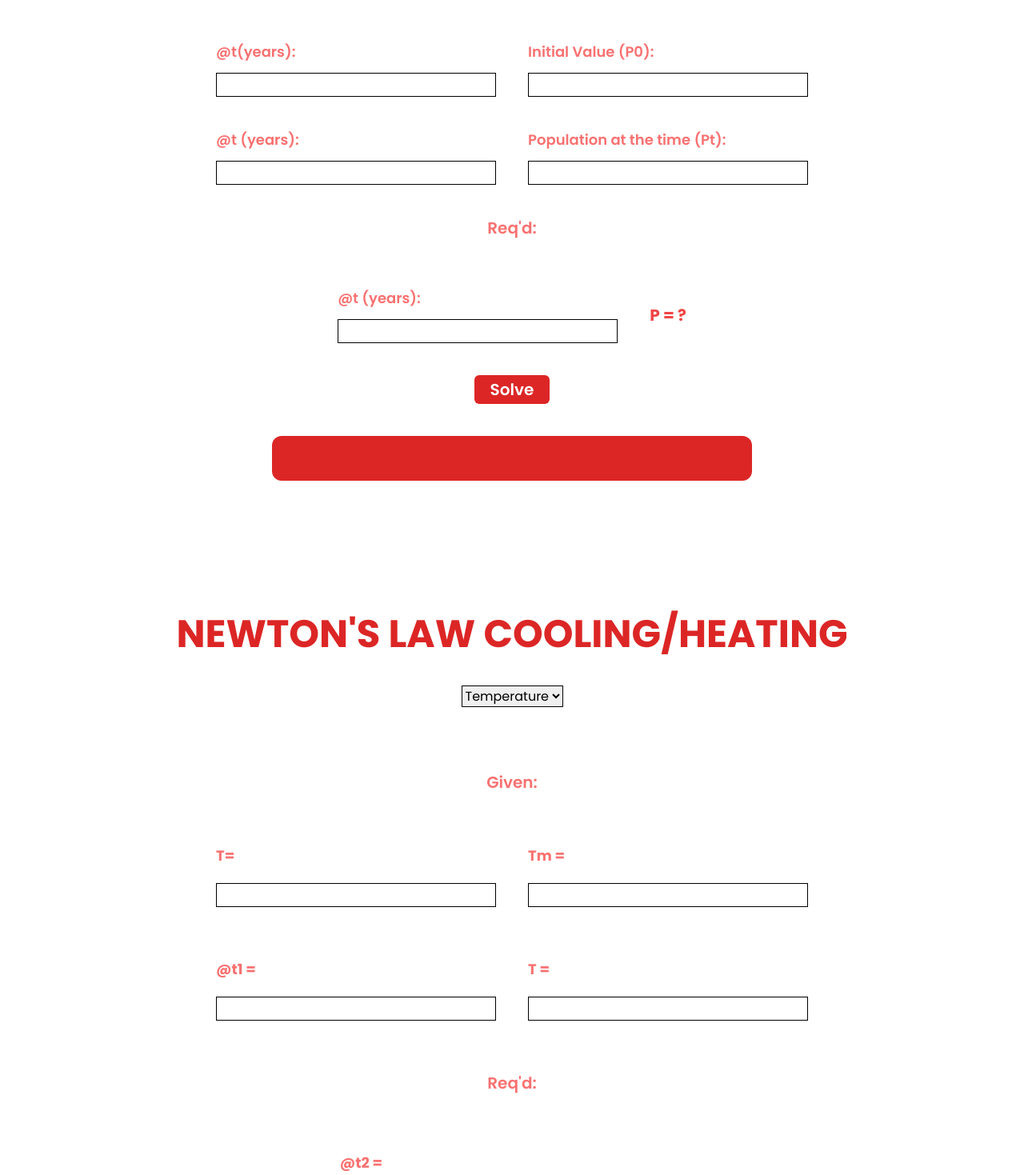
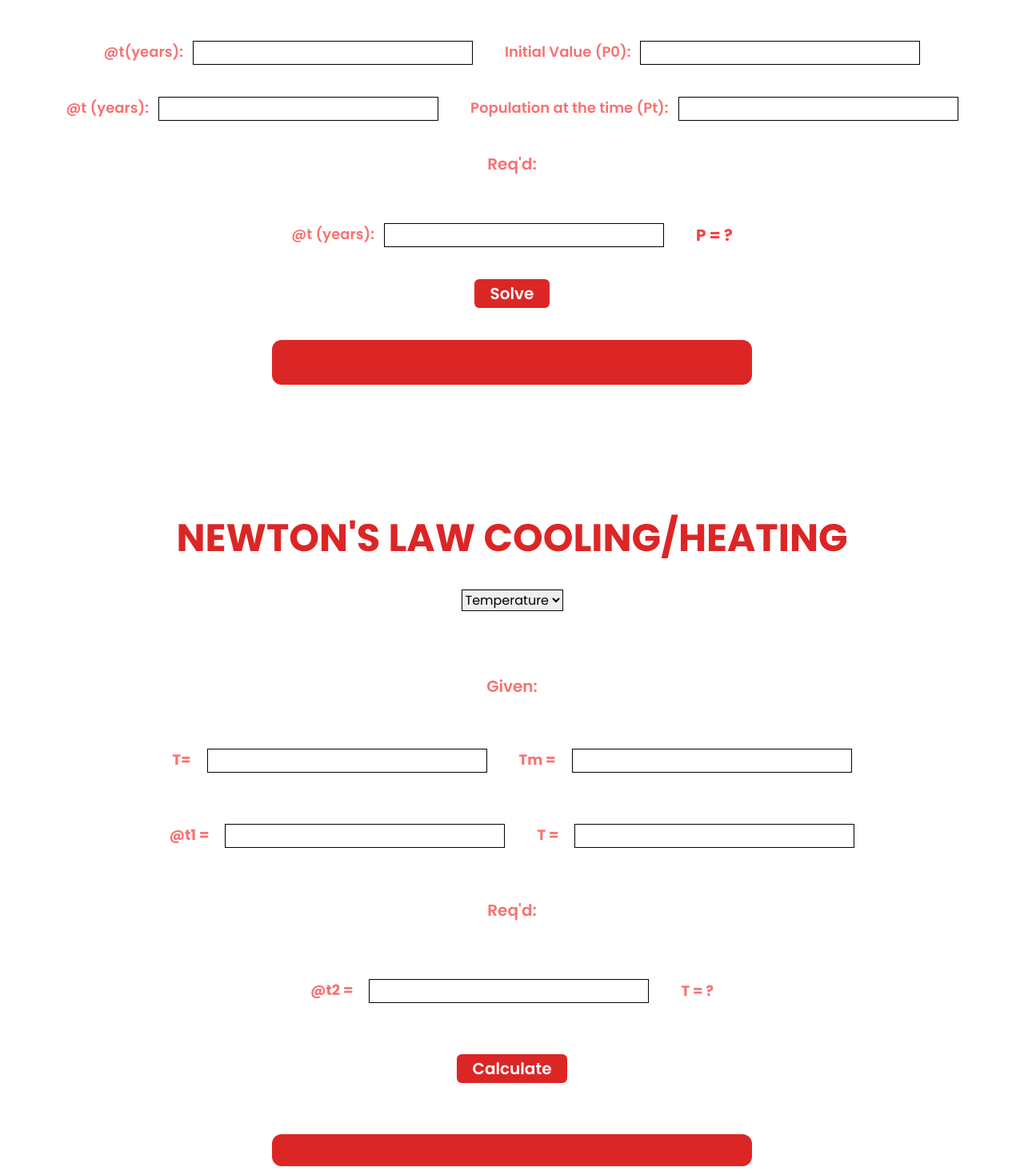
Before and after one commit to AndreJarl/DifferentialEquationsSolver, a React (Vite) app: page / in a window 1280 px wide. Shown: the part 1700-3169 px from the top of the page at 80% size. Built offline with nearby package versions, Linux system fonts and the light colour scheme.

Commit message:
fixed size

```diff
--- a/src/components/growthanddecay/Ginitial.jsx
+++ b/src/components/growthanddecay/Ginitial.jsx
@@ -55,7 +55,7 @@ const Ginitial = () => {
     <div className='flex flex-col justify-center items-center pt-20 gap-16 text-lg text-red-400 font-bold'>
       <div className='flex flex-col gap-10 lg:flex lg:flex-row'>
 
-      <label className='flex gap-5'>
+      <label className='flex flex-col gap-5 lg:flex lg:flex-row'>
         @t =
         <input
          className='text-center'
@@ -68,7 +68,7 @@ const Ginitial = () => {
         />
       </label>
 
-      <label className='flex gap-5 '>
+      <label className='flex flex-col gap-5 lg:flex lg:flex-row'>
         P =
         <input
           className='text-center'
@@ -83,7 +83,7 @@ const Ginitial = () => {
       </div>
       <div className='flex flex-col gap-10 lg:flex lg:flex-row'>
 
-      <label className='flex gap-5'>
+      <label className='flex flex-col gap-5 lg:flex lg:flex-row'>
         @t =
         <input
           type="text"
@@ -96,7 +96,7 @@ const Ginitial = () => {
         />
       </label>
 
-      <label className='flex gap-5'>
+      <label className='flex flex-col gap-5 lg:flex lg:flex-row'>
         P =
         <input
           type="text"
@@ -110,7 +110,7 @@ const Ginitial = () => {
       </label>
       </div>
       <button className='bg-red-600 px-5 py-1 flex justify-center items-center text-white font-semibold rounded-md text-xl'  onClick={calculateInitialPopulation}>Calculate Initial Value</button>
-      <div className='rounded-xl bg-red-600 text-white min-w-[350px] md:min-w-[600px] lg:min-w-[600px] max-w-full text-center py-5 mb-10 text-xl font-bold flex flex-col justify-center gap-4 '>
+      <div className='px-5 rounded-xl bg-red-600 text-white min-w-[250px] md:min-w-[600px] lg:min-w-[600px] max-w-full text-center py-5 mb-10 text-xl font-bold flex flex-col justify-center gap-4 '>
       <div className={`solution ${showSolution ? 'visible' : 'hidden'}`}>
         <div className='flex flex-col justify-center gap-10 pb-10 pt-10 sm:text-lg'>
            <div className='flex gap-10  justify-center'>
--- a/src/components/growthanddecay/Gtime.jsx
+++ b/src/components/growthanddecay/Gtime.jsx
@@ -42,7 +42,7 @@ const GrowthTimeCalculator = () => {
   return (
     <div className='flex flex-col justify-center items-center pt-20 gap-16 text-lg text-red-400 font-bold'>
 
-      <label className='flex gap-5 '>
+      <label className='flex flex-col gap-5 lg:flex lg:flex-row'>
         Initial Value:
         <input
          className='text-center'
@@ -53,7 +53,7 @@ const GrowthTimeCalculator = () => {
 
         />
       </label>
-      <label className='flex gap-5 '>
+      <label className='flex flex-col gap-5 lg:flex lg:flex-row'>
         Target Value:
         <input
           className='text-center'
@@ -64,7 +64,7 @@ const GrowthTimeCalculator = () => {
 
         />
       </label>
-      <label className='flex gap-5 '>
+      <label className='flex flex-col gap-5 lg:flex lg:flex-row'>
         Growth Rate:
         <input
           className='text-center'
@@ -76,7 +76,7 @@ const GrowthTimeCalculator = () => {
         />
       </label>
       <button className='bg-red-600 px-5 py-1 flex justify-center items-center text-white font-semibold rounded-md text-xl' onClick={calculateTime}>Calculate Time</button>
-      <div className=' rounded-xl bg-red-600 text-white min-w-[350px] md:min-w-[600px] lg:min-w-[600px] max-w-full text-center py-5 mb-10 text-xl font-bold flex flex-col justify-center gap-4 '>
+      <div className=' px-5 rounded-xl bg-red-600 text-white min-w-[250px] md:min-w-[600px] lg:min-w-[600px] max-w-full text-center py-5 mb-10 text-xl font-bold flex flex-col justify-center gap-4 '>
       {result && (
         <div>
           <p className='pb-5'>
--- a/src/components/growthanddecay/Population.jsx
+++ b/src/components/growthanddecay/Population.jsx
@@ -40,7 +40,7 @@ function SeparableVariable() {
       <p className='text-center text-red-400 text-xl font-semibold scroll  pb-5'>Given:</p>
       <div className='gap-10 flex flex-col lg:flex lg:flex-row justify-center items-center'>
       <div>
-      <label className='text-lg font-semibold text-red-400 gap-3 flex flex-col'>
+      <label className='text-lg font-semibold text-red-400 gap-3 flex flex-col lg:flex lg:flex-row'>
           @t(years):
           <input
             className='text-black font-normal border border-black text-center min-w-[150px] max-w-full'
@@ -49,7 +49,7 @@ function SeparableVariable() {
         </label>
       </div>
       <div>
-      <label className='text-lg font-semibold text-red-400 gap-3 flex flex-col'>
+      <label className='text-lg font-semibold text-red-400 gap-3 flex flex-col lg:flex lg:flex-row'>
           Initial Value (P0):
           <input
             className='text-black font-normal border border-black text-center min-w-[150px] max-w-full'
@@ -64,7 +64,7 @@ function SeparableVariable() {
 
 
       <div>
-        <label className='text-lg font-semibold text-red-400 gap-3 flex flex-col'>
+      <label className='text-lg font-semibold text-red-400 gap-3 flex flex-col lg:flex lg:flex-row'>
           @t (years):
           <input
             className='text-black font-normal border border-black text-center min-w-[150px] max-w-full'
@@ -75,7 +75,7 @@ function SeparableVariable() {
         </label>
       </div>
       <div>
-      <label className='text-lg font-semibold text-red-400 gap-3 flex flex-col'>
+      <label className='text-lg font-semibold text-red-400 gap-3 flex flex-col lg:flex lg:flex-row'>
           Population at the time (Pt):
           <input
           className='text-black font-normal border border-black text-center min-w-[150px] max-w-full'
@@ -91,7 +91,7 @@ function SeparableVariable() {
 
 
       <div>
-      <label className='text-lg font-semibold text-red-400 gap-3 flex flex-col'>
+      <label className='text-lg font-semibold text-red-400 gap-3 flex flex-col lg:flex lg:flex-row'>
           @t (years):
           <input
             className='text-black font-normal border border-black text-center min-w-[150px] max-w-full'
@@ -107,7 +107,7 @@ function SeparableVariable() {
       </div>
      </div>
       <button className='bg-red-600 px-5 py-1 flex justify-center items-center text-white font-semibold rounded-md text-xl' onClick={solveEquation}>Solve</button>
-      <div className='rounded-xl bg-red-600 text-white min-w-[150px] md:min-w-[600px] lg:min-w-[600px] max-w-full text-center py-5 mb-10 text-xl font-bold flex flex-col justify-center gap-4 '>
+      <div className='rounded-xl bg-red-600 text-white min-w-[250px] md:min-w-[600px] lg:min-w-[600px] max-w-full text-center py-5 mb-10 text-xl font-bold flex flex-col justify-center gap-4 '>
 
       <div className={`solution ${showSolution ? 'visible' : 'hidden'}`}>
          <div className='flex flex-col justify-center gap-10 pb-10 pt-10 sm:text-lg'>
--- a/src/components/newtonlaw/NewTemp.jsx
+++ b/src/components/newtonlaw/NewTemp.jsx
@@ -38,7 +38,7 @@ const CoolingHeatingCalculator = () => {
     <div className='flex flex-col justify-center items-center pt-20 gap-16 text-lg text-red-400 font-bold'>
             <p className='text-center text-red-400 text-xl font-semibold scroll '>Given:</p>
  <div className='flex flex-col gap-10 lg:flex lg:flex-row'>
-      <label className='flex gap-5 flex-col'>
+      <label className='flex gap-5 flex-col lg:flex lg:flex-row'>
       T=
         <input
           type="number"
@@ -49,7 +49,7 @@ const CoolingHeatingCalculator = () => {
         />
       </label>
 
-      <label className='flex gap-5 flex-col'>
+      <label className='flex gap-5 flex-col lg:flex lg:flex-row'>
                 Tm =
         <input
           type="number"
@@ -61,7 +61,7 @@ const CoolingHeatingCalculator = () => {
       </label>
       </div>
       <div className='flex flex-col gap-10 lg:flex lg:flex-row'>
-      <label className='flex gap-5 flex-col'>
+      <label className='flex gap-5 flex-col lg:flex lg:flex-row'>
                 @t1 =
         <input
 
@@ -72,7 +72,7 @@ const CoolingHeatingCalculator = () => {
 
         />
       </label>
-      <label className='flex gap-5 flex-col'>
+      <label className='flex gap-5 flex-col lg:flex lg:flex-row'>
                 T =
         <input
           type="number"
@@ -85,7 +85,7 @@ const CoolingHeatingCalculator = () => {
       </div>
       <p className=' text-red-400 text-xl font-semibold scroll   pb-2'>Req'd:</p>
       <div className='gap-10 flex flex-col lg:flex lg:flex-row justify-center items-center'>
-      <label className='flex gap-5 flex-col'>
+      <label className='flex gap-5 flex-col lg:flex lg:flex-row'>
         @t2 =
         <input
           type="number"
@@ -98,7 +98,7 @@ const CoolingHeatingCalculator = () => {
       <p>T = ?</p>
       </div>
       <button className='bg-red-600 px-5 py-1 flex justify-center items-center text-white font-semibold rounded-md text-xl' onClick={calculateTemperature}>Calculate</button>
-      <div className='rounded-xl bg-red-600 text-white min-w-[250px] md:min-w-[600px] lg:min-w-[600px] max-w-full text-center py-5 mb-10 text-xl font-bold flex flex-col justify-center gap-4 '>
+      <div className=' px-5 rounded-xl bg-red-600 text-white min-w-[250px] md:min-w-[600px] lg:min-w-[600px] max-w-full text-center py-5 mb-10 text-xl font-bold flex flex-col justify-center gap-4 '>
 
       <div className={`solution ${showSolution ? 'visible' : 'hidden'}`}>
          <div className='flex flex-col justify-center gap-10 pb-10 pt-10 sm:text-lg'>
--- a/src/components/newtonlaw/Newtime.jsx
+++ b/src/components/newtonlaw/Newtime.jsx
@@ -96,7 +96,7 @@ const CoolingHeatingTimeCalculator = () => {
       >
         Calculate
       </button>
-      <div className='rounded-xl bg-red-600 text-white min-w-[350px] md:min-w-[600px] lg:min-w-[600px] max-w-full text-center py-5 mb-10 text-xl font-bold flex flex-col justify-center gap-4 '>
+      <div className='px-5 rounded-xl bg-red-600 text-white min-w-[250px] md:min-w-[600px] lg:min-w-[600px] max-w-full text-center py-5 mb-10 text-xl font-bold flex flex-col justify-center gap-4 '>
 
    <div className={`solution ${showSolution ? 'visible' : 'hidden'}`}>
    <div className='flex flex-col justify-center gap-10 pb-10 pt-10 sm:text-lg'>
```
